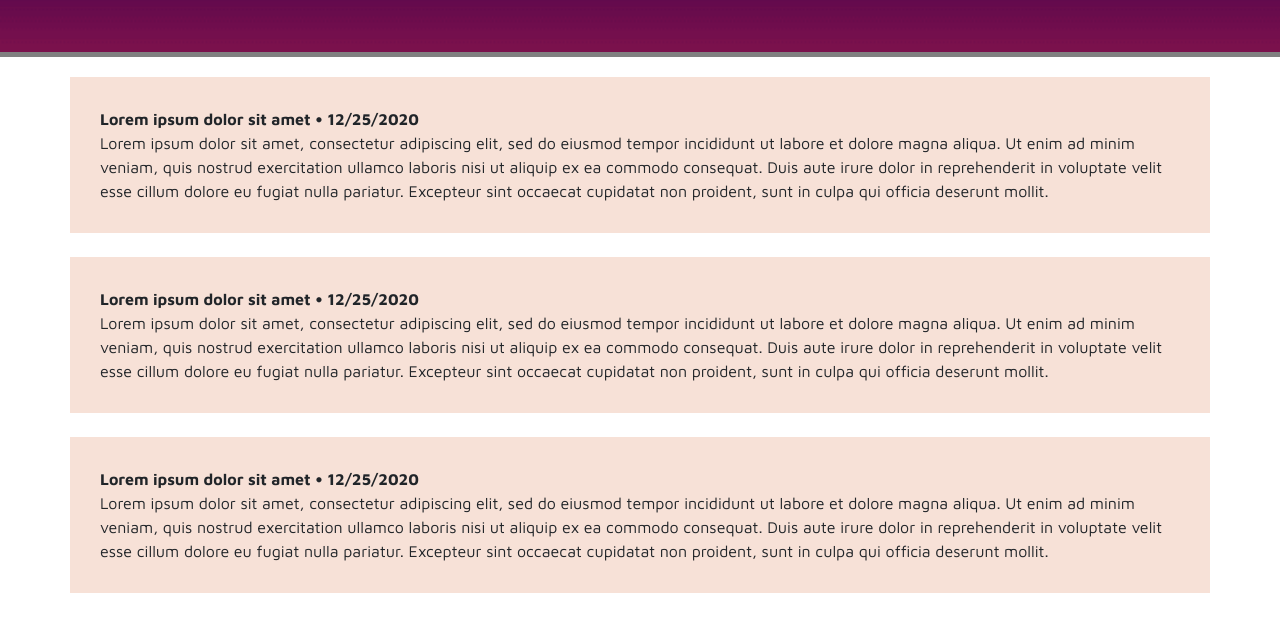
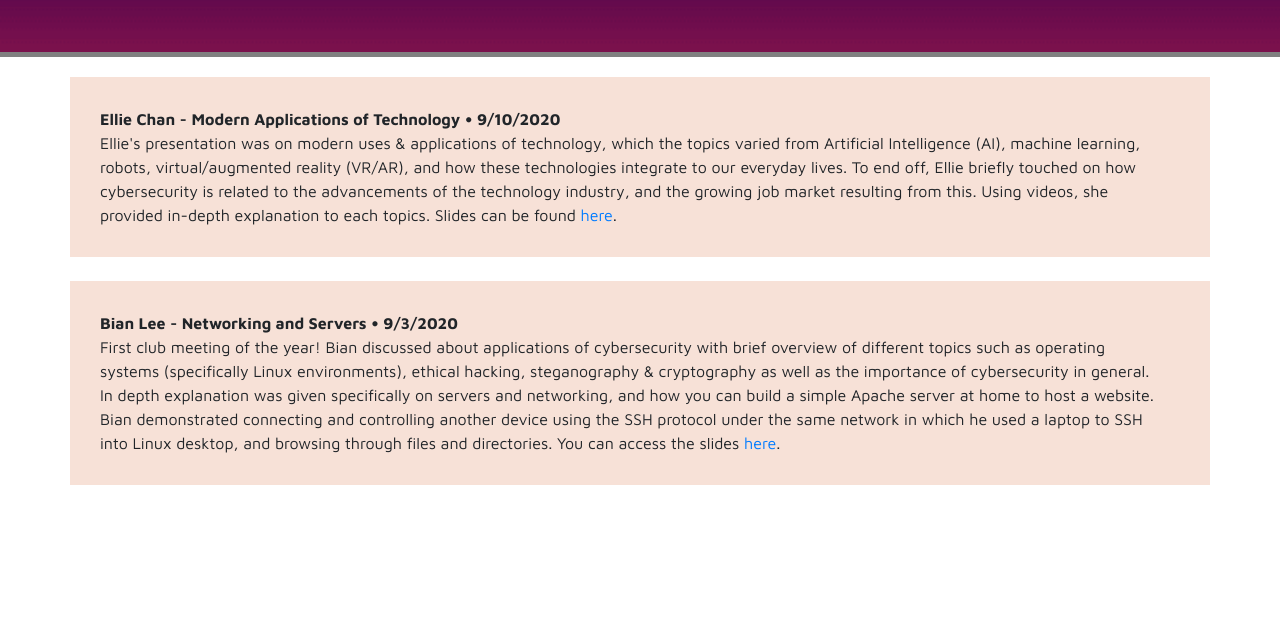
Before and after one commit to BianLee/nhscyber.club, a plain HTML site: page learn.html in a window 1280 px wide. Shown: the part 113-744 px from the top of the page. Drawn offline with nearby package versions, Linux system fonts and the light colour scheme.

Commit message:
updated index.html as well as learn.html to archive past club presentations and slides

```diff
--- a/learn.html
+++ b/learn.html
@@ -90,28 +90,26 @@
     <div class="container" style="background-color: #f7e1d7; padding-top: 30px; padding-bottom: 30px; padding-right: 30px;"
         <div class="row">
           <div style="padding-left: 15px; padding-right: 15px;">
-          <b>Lorem ipsum dolor sit amet • 12/25/2020</b>
-          <br>Lorem ipsum dolor sit amet, consectetur adipiscing elit, sed do eiusmod tempor incididunt ut labore et dolore magna aliqua. Ut enim ad minim veniam, quis nostrud exercitation ullamco laboris nisi ut aliquip ex ea commodo consequat. Duis aute irure dolor in reprehenderit in voluptate velit esse cillum dolore eu fugiat nulla pariatur. Excepteur sint occaecat cupidatat non proident, sunt in culpa qui officia deserunt mollit.
+          <b>Ellie Chan - Modern Applications of Technology • 9/10/2020</b>
+          <br>Ellie's presentation was on modern uses & applications of technology, which the topics varied from Artificial Intelligence (AI),
+          machine learning, robots, virtual/augmented reality (VR/AR), and how these technologies integrate to our everyday lives. To end off,
+          Ellie briefly touched on how cybersecurity is related to the advancements of the technology industry, and the growing job market
+          resulting from this. Using videos, she provided in-depth explanation to each topics. Slides can be found
+          <a href="https://docs.google.com/presentation/d/1DHWzLnvOEBAaatJcUdLf1espeIBloGZNxervDbcopCc/edit#slide=id.p" target="_blank">here</a>.
           </div>
        </div>
-    </div>
     <br>
     <div class="container" style="background-color: #f7e1d7; padding-top: 30px; padding-bottom: 30px; padding-right: 30px;"
         <div class="row">
           <div style="padding-left: 15px; padding-right: 15px;">
-            <b>Lorem ipsum dolor sit amet • 12/25/2020</b>
-          <br>Lorem ipsum dolor sit amet, consectetur adipiscing elit, sed do eiusmod tempor incididunt ut labore et dolore magna aliqua. Ut enim ad minim veniam, quis nostrud exercitation ullamco laboris nisi ut aliquip ex ea commodo consequat. Duis aute irure dolor in reprehenderit in voluptate velit esse cillum dolore eu fugiat nulla pariatur. Excepteur sint occaecat cupidatat non proident, sunt in culpa qui officia deserunt mollit.
+            <b>Bian Lee - Networking and Servers  • 9/3/2020</b>
+          <br>First club meeting of the year! Bian discussed about applications of cybersecurity with brief overview of different topics such as operating systems (specifically Linux environments),
+          ethical hacking, steganography & cryptography as well as the importance of cybersecurity in general. In depth explanation was given specifically on servers and networking, and how you can build
+          a simple Apache server at home to host a website. Bian demonstrated connecting and controlling another device using the SSH protocol under the same network in which he used a laptop to SSH into
+          Linux desktop, and browsing through files and directories. You can access the slides
+          <a href="https://docs.google.com/presentation/d/1ItAXOYi6TD6bIqO76-0dyo1v-FJtCO3BdOR_KC2b2S4/edit?usp=sharing" target="_blank">here</a>.
           </div>
        </div>
-    </div>
     <br>
-    <div class="container" style="background-color: #f7e1d7; padding-top: 30px; padding-bottom: 30px; padding-right: 30px;"
-        <div class="row">
-          <div style="padding-left: 15px; padding-right: 15px;">
-            <b>Lorem ipsum dolor sit amet • 12/25/2020</b>
-          <br>Lorem ipsum dolor sit amet, consectetur adipiscing elit, sed do eiusmod tempor incididunt ut labore et dolore magna aliqua. Ut enim ad minim veniam, quis nostrud exercitation ullamco laboris nisi ut aliquip ex ea commodo consequat. Duis aute irure dolor in reprehenderit in voluptate velit esse cillum dolore eu fugiat nulla pariatur. Excepteur sint occaecat cupidatat non proident, sunt in culpa qui officia deserunt mollit.
-          </div>
-       </div>
-    </div>
     </body>
     </html>
```
Also changed, not shown: index.html (+6 -6 lines).
